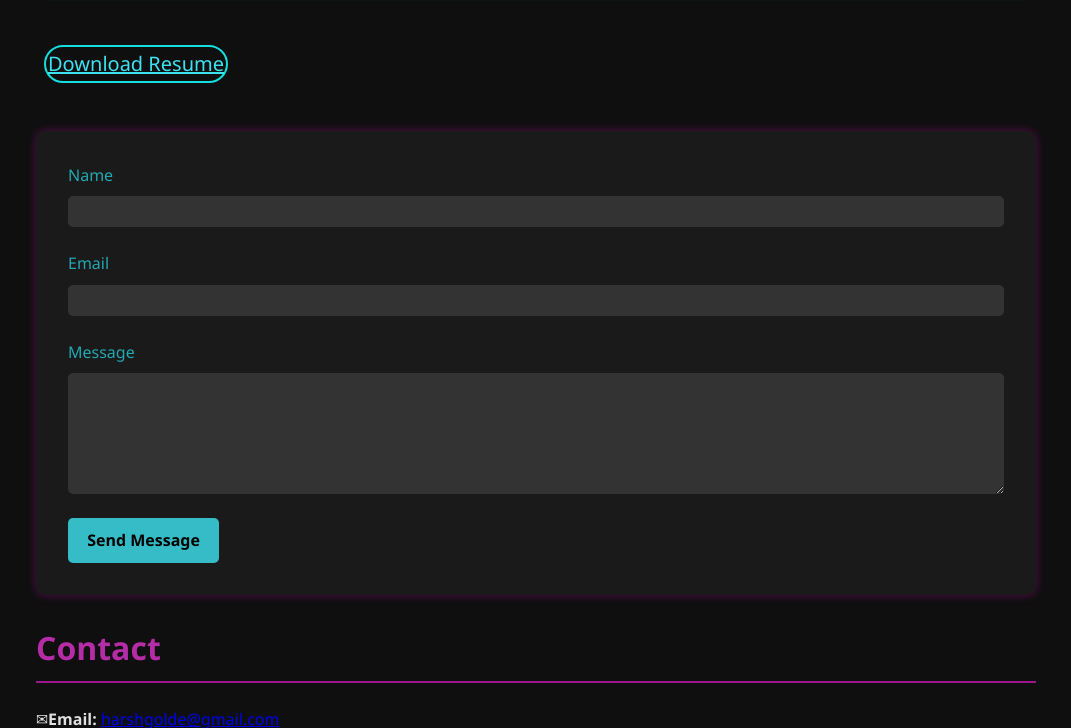
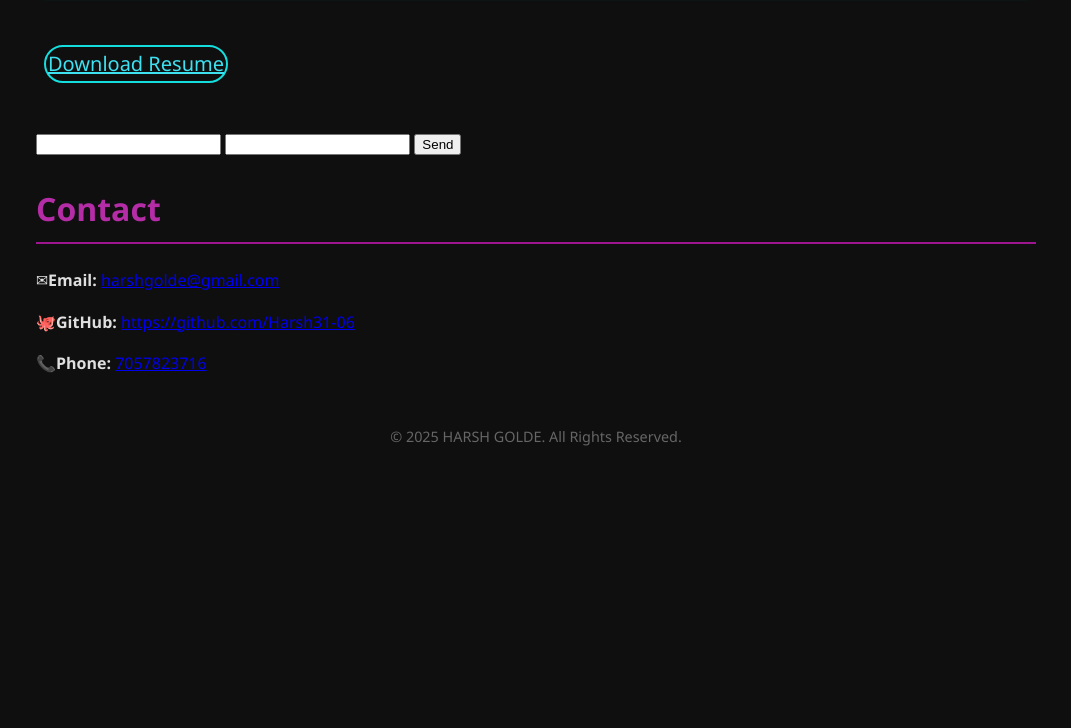
Before and after one commit to Harsh31-06/portfolio, a plain HTML site: page index.html in a window 1280 px wide. Shown: the part 2072-2800 px from the top of the page, without its empty margins (104-1175 px from the left). After the commit the page ends 2566 px from the top, so only its background shows below. Drawn offline with Linux system fonts and the light colour scheme; files whose address does not match are found by name.

Commit message:
Update index.html

```diff
--- a/index.html
+++ b/index.html
@@ -16,7 +16,7 @@
     </section>
 
     <!-- Circular Profile Photo -->
-    <img src="img/Harsh image .jpg" class="profile-pic">
+    <img src="C:\CT Portfolio\Harsh image .jpg" alt="Harsh Golde" class="profile-pic">
 
     <!-- Header with Name and Title -->
     <header>
@@ -97,45 +97,16 @@
       <a href="https://docs.google.com/document/d/1Y4aVErgqLrqsTq4_EuNjXLSyXZ4HfViRWMps9TYGmXU/edit?usp=sharing" class="download-btn" download>Download Resume</a>
     </div>
     </section>
-    <form action="" class="contact__form grid">
-      <div class="contact__inputs grid">
-        <div class="contact__content">
-          <label for="" class="content__label">Name</label>
-          <input type="text" class="contact__input" />
-        </div>
-
-        <div class="contact__content">
-          <label for="" class="content__label">Email</label>
-          <input type="Email" class="contact__input" />
-        </div>
-      </div>
-
-      <div class="contact__content">
-        <label for="" class="content__label">Message</label>
-        <textarea
-          name=""
-          id=""
-          cols="0"
-          rows="7"
-          class="contact__input"
-        ></textarea>
-      </div>
-
-      <div>
-        <a
-          href=" mailto:harshgolde@gmail.com?subject=Testing out mailto! &body=This is only a test!"
-          class="button button--flex"
-        >
-          Send Message
-          <i class="uil uil-message button__icon"></i>
-        </a>
-      </div>
+    <form action="https://formsubmit.co/your@email.com" method="POST">
+      <input type="text" name="name" required>
+      <input type="email" name="email" required>
+      <button type="submit">Send</button>
     </form>
     <!-- Contact Section -->
     <section id="contact" class="contact">
       <h2>Contact</h2>
       <p><strong>✉Email:</strong> <a href="mailto:harshgolde@gmail.com">harshgolde@gmail.com</a></p>
-      <p><strong>🐙GitHub:</strong> <a href="https://github.com/Harsh31-03">https://github.com/Harsh31-03</a></p>
+      <p><strong>🐙GitHub:</strong> <a href="https://github.com/Harsh31-06">https://github.com/Harsh31-06</a></p>
       <p><strong>📞Phone:</strong> <a href="tel:7057823716">7057823716</a></p>
     </section>
 
```
